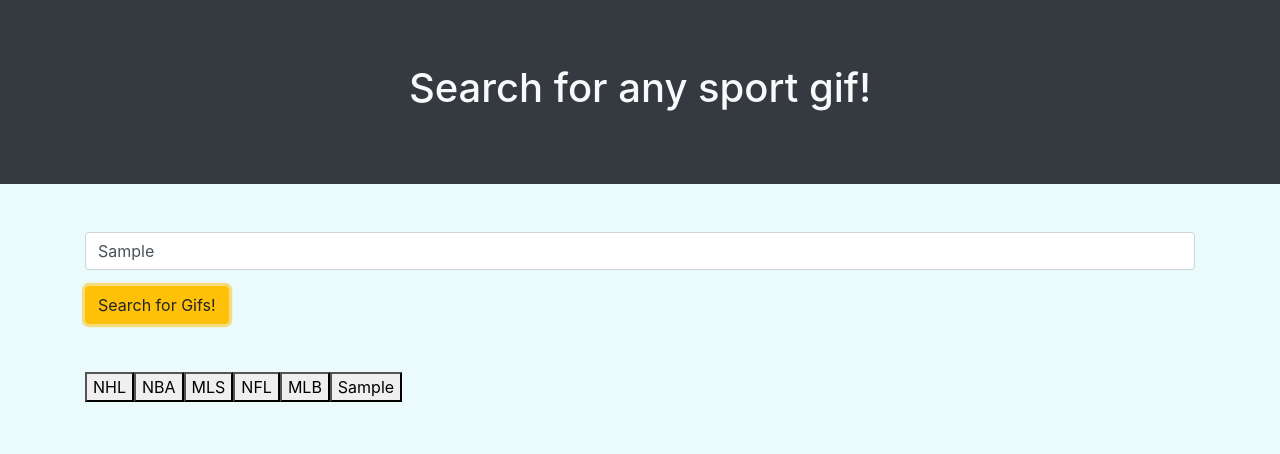
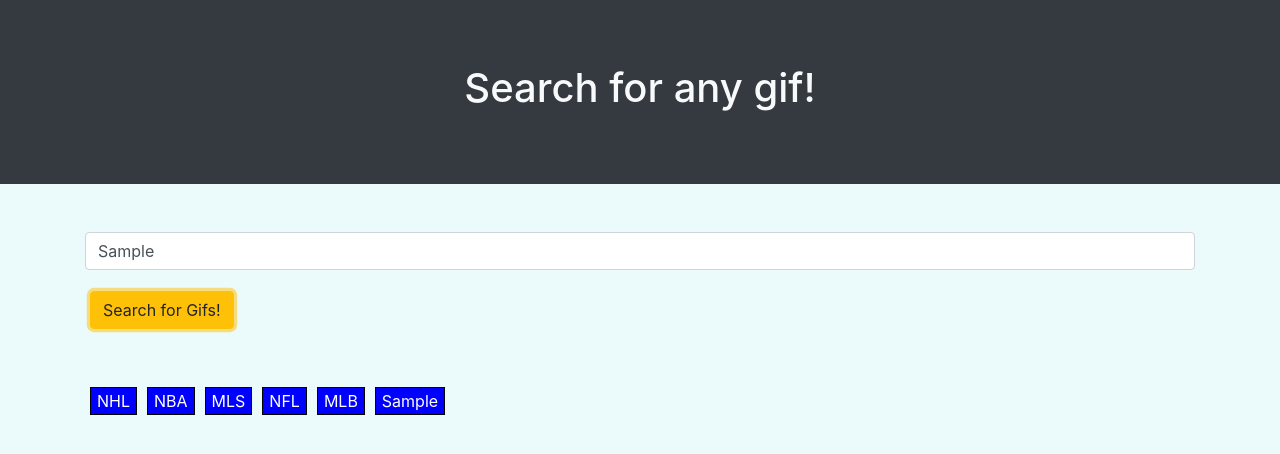
Before and after one commit to AlexReniak/Giphy-api, a plain HTML site: page index.html in a window 1280 px wide. Both pictures are taken after typing "Sample" into the empty fields and a click on the button "Search for Gifs!". Drawn offline with nearby package versions, Linux system fonts and the light colour scheme; no server answers.

Commit message:
css and js tweaked

```diff
--- a/assets/css/style.css
+++ b/assets/css/style.css
@@ -10,3 +10,10 @@ img {
   width: 200px;
   margin: 10px;
 }
+
+button {
+  border: solid black 1px;
+  margin: 5px;
+  background: blue;
+  color: white;
+}
--- a/assets/javascript/javascript.js
+++ b/assets/javascript/javascript.js
@@ -9,9 +9,8 @@
 // remove previous gifs and replace with new ones
 
 
-// Two problems so far:
-//#1 -  When there is search input, it adds the button, but does not display the gifs for the input
-//#2 - if a button is clicked, the old gifs do not disappear even though there is a .empty()
+// Two problems:
+//#1 - When there is search input, it adds the button, but does not display the gifs for the input
 
 
 // variables
@@ -25,6 +24,7 @@ var gifLimit = "10"
 
 displayGifs();
 function displayGifs() {
+$("#gif-view").empty();
 
 searchText = $(this).attr("data-name");
 
@@ -69,7 +69,6 @@ $.ajax({
 function renderButtons() {
 // empties other gifs on page and adds a button for what was just searched/whatever button was clicked
   $("#gif-buttons").empty();
-  $("#gif-view").empty();
 
 // adds buttons to top of page
   for (var i = 0; i < topicsArr.length; i++) {
@@ -82,16 +81,22 @@ function renderButtons() {
 $("#search-button").on("click", function(event) {
   event.preventDefault();
 
-  var gif = $("#search-input").val();
+  var gif = $("#search-input").val().trim();
 
-  topicsArr.push(gif);
+  if (gif === "") {
+    alert("Search for something!")
+  }
+
+  else {
+    topicsArr.push(gif);
+  }
 
   renderButtons();
 
 });
 
 // run displayGif variable when gif button is clicked
-$(document).on("click", ".gif-btn", displayGifs)
+$(document).on("click", ".gif-btn", displayGifs);
 
 // on click function to change the image between still and animated
 $(document).on("click", ".gif", function() {
--- a/index.html
+++ b/index.html
@@ -13,10 +13,10 @@
 
 <div class="jumbotron bg-dark text-light">
   <h1 class="text-center">
-    Search for any sport gif!
+    Search for any gif!
   </h1>
 </div>
-<div class="container" >
+<div class="container">
   <div class="form-group my-5">
       <input class="form-control" type="text" placeholder="Search" id="search-input">
       <div class="my-3">
```
